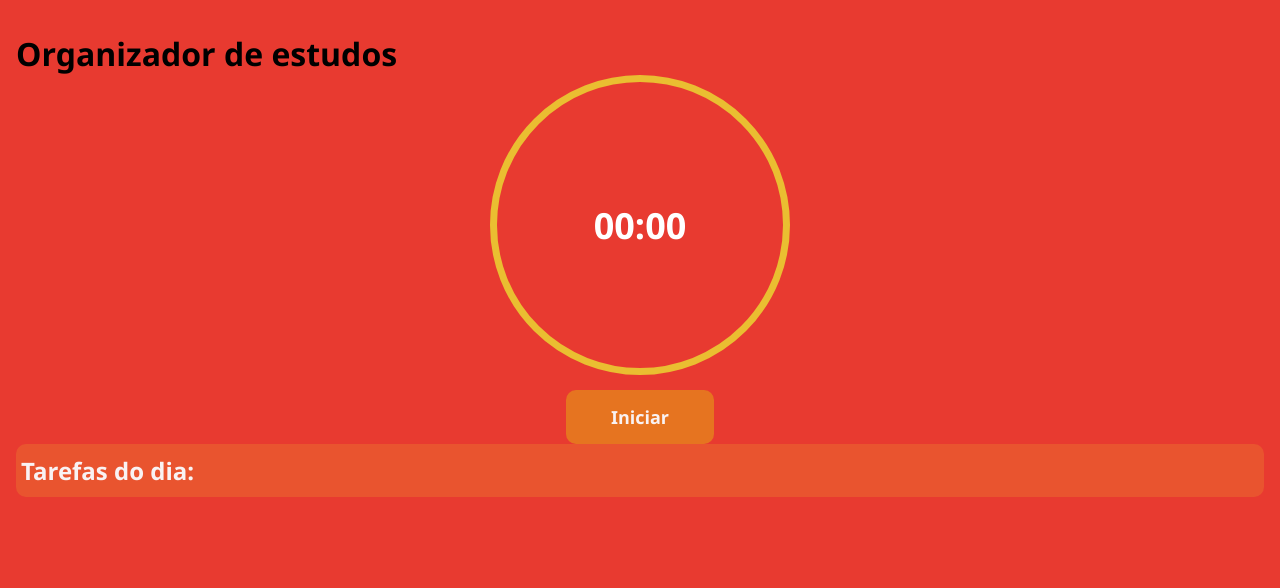
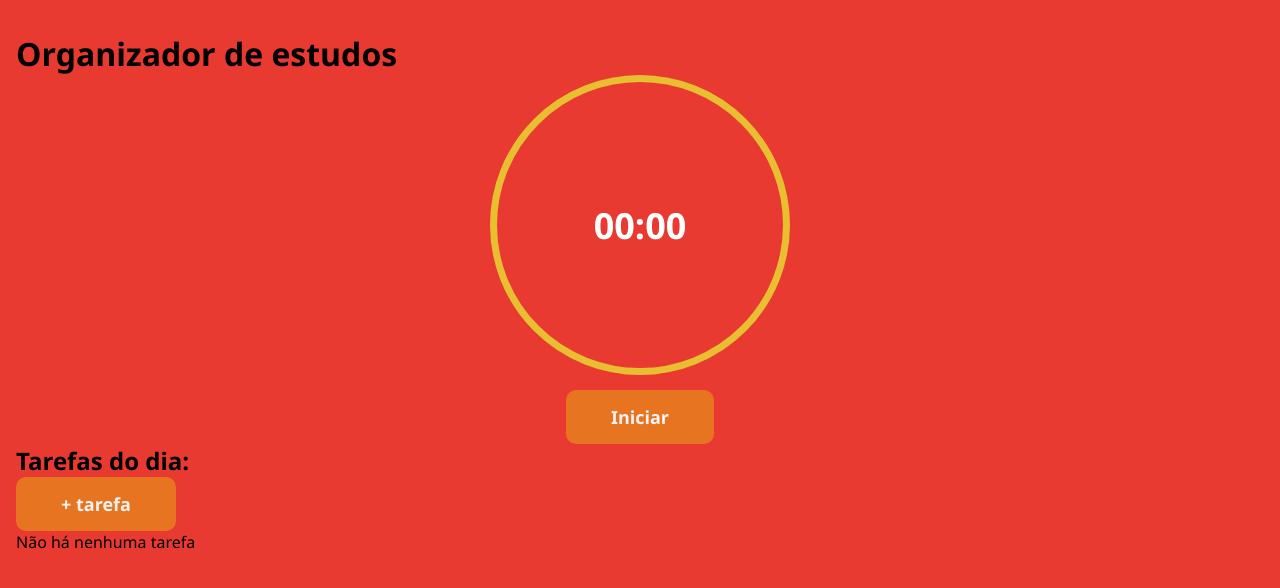
Before and after one commit to Diego-1D/pomo-task, a React (Create React App) app: page / in a window 1280 px wide. Shown: the top 588 px of the page. Built offline with nearby package versions, Linux system fonts and the light colour scheme.

Commit message:
Implementação do modal

```diff
--- a/src/components/ToDoList/index.tsx
+++ b/src/components/ToDoList/index.tsx
@@ -1,16 +1,44 @@
 import { NewTask } from '../../type/tasks'
 import styles from './todolist.module.scss'
 import Cards from './Cards'
+import React, { useState } from 'react'
+import Form from '../Form'
+import Button from '../Button'
 
 interface Props {
     tasks: NewTask[],
     selectTask: (selectedTask: NewTask) => void
+    setTasks: React.Dispatch<React.SetStateAction<NewTask[]>>
 }
 
-const index = ({ tasks, selectTask }: Props) => {
+const ToDoList = ({ tasks, selectTask, setTasks }: Props) => {
+
+    console.log('Tarefas', tasks)
+
+    const [openModal, setOpenModal] = useState(false)
+
+    const toggle = () => {
+        setOpenModal(!openModal)
+    }
+
     return (
-        <div className={styles.todoList}>
+        <div className={styles.todolist}>
+            <div className={styles.header}>
                 <h2>Tarefas do dia:</h2>
+                <Button onClick={toggle}>
+                    + tarefa
+                </Button>
+                {
+                    openModal && <Form setTasks={setTasks} onClose={toggle} />
+                }
+            </div>
+            {
+                tasks.length === 0 &&
+                <div className={styles.message}>
+                    <label>Não há nenhuma tarefa</label>
+                </div>
+            }
+            <>
                 {
                     tasks.map((item) => (
                         <Cards
@@ -20,8 +48,10 @@ const index = ({ tasks, selectTask }: Props) => {
                         />
                     ))
                 }
+
+            </>
         </div>
     )
 }
 
-export default index
+export default ToDoList
```
Lines whose indentation alone changed are shown as unchanged.
